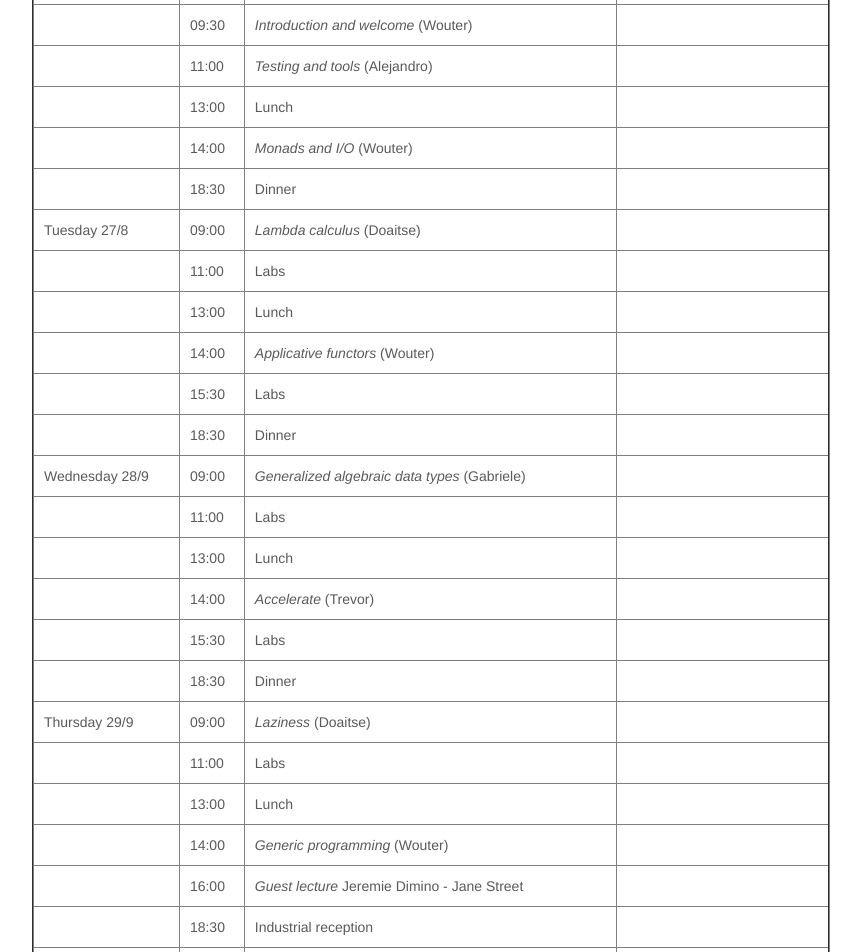
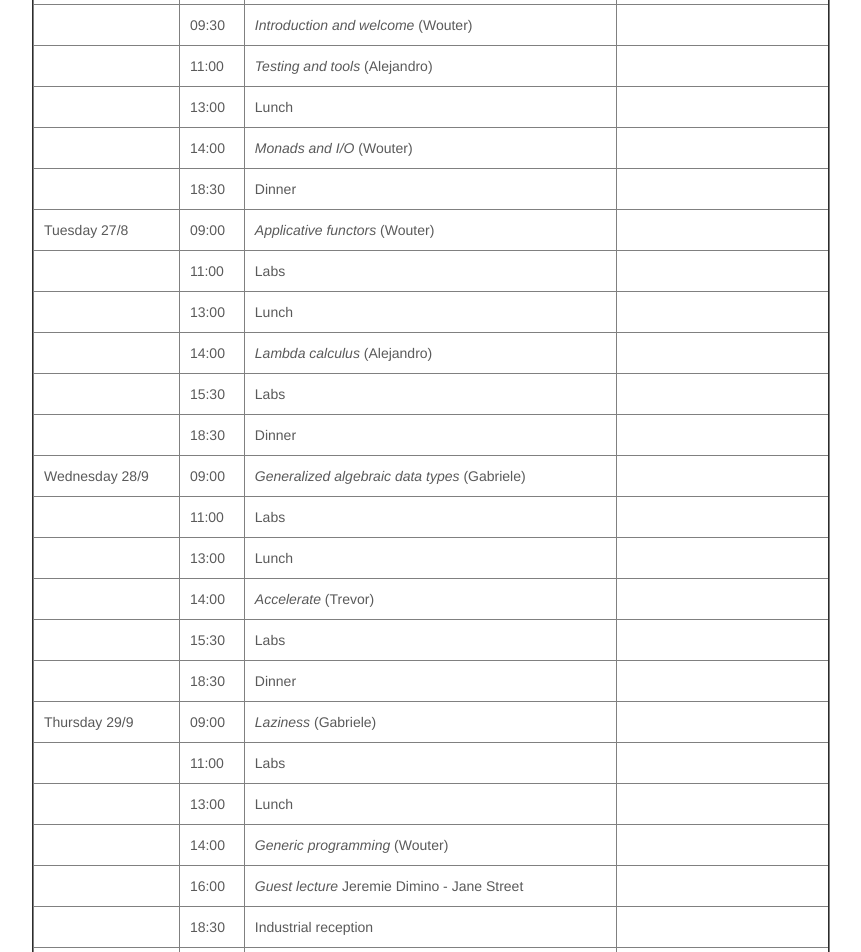
Before and after one commit to uu-afp/uu-afp.github.io, a Jekyll site: the page built from schedule.html, in a window 1280 px wide. Shown: the part 352-1304 px from the top of the page, without its empty margins (209-1070 px from the left). Built offline with Jekyll 4.4.1, drawn with Linux system fonts in a browser that asks for light colours; nearby versions of some CDN libraries.

Commit message:
Updated schedule

```diff
--- a/schedule.html
+++ b/schedule.html
@@ -80,7 +80,7 @@ assignments and projects.
     <tr>
       <td>Tuesday 27/8</td>
       <td>09:00</td>
-      <td><i>Lambda calculus</i> (Doaitse)</td>
+      <td><i>Applicative functors</i> (Wouter)</td>
       <td></td>
     </tr>
 
@@ -101,7 +101,7 @@ assignments and projects.
     <tr>
       <td></td>
       <td>14:00</td>
-      <td><i>Applicative functors</i> (Wouter)</td>
+      <td><i>Lambda calculus</i> (Alejandro)</td>
       <td></td>
     </tr>
 
@@ -164,7 +164,7 @@ assignments and projects.
     <tr>
       <td>Thursday 29/9</td>
       <td>09:00</td>
-      <td><i>Laziness</i> (Doaitse)</td>
+      <td><i>Laziness</i> (Gabriele)</td>
       <td></td>
     </tr>
 
```
